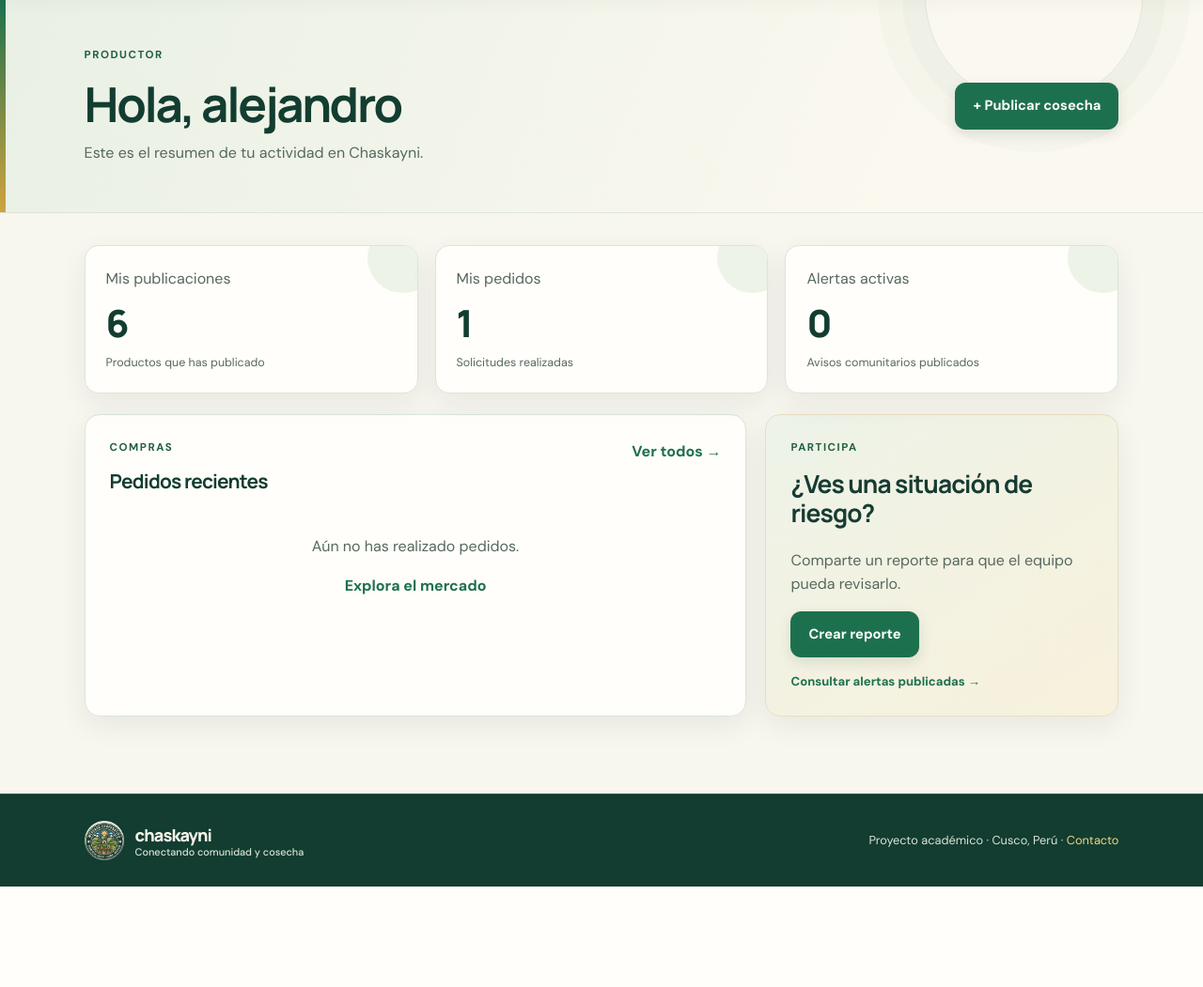
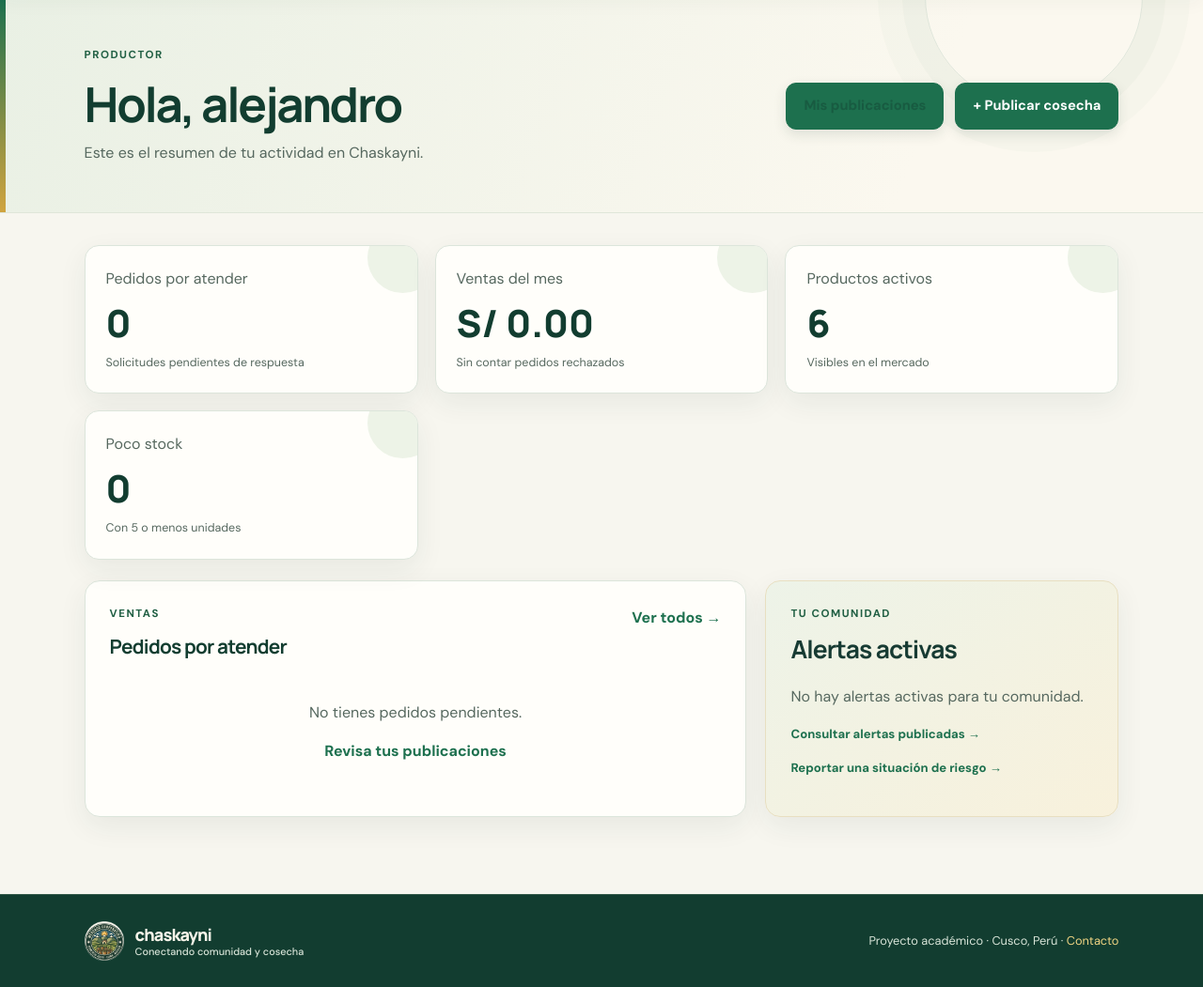
Before and after one commit to Josecarlos1004/Chaskayni, a Laravel app: page /panel in a window 1280 px wide. Shown: the part 82-1133 px from the top of the page at 94% size. Before the commit the page ends 1026 px from the top, so only its background shows below. Run offline with Laravel 12, Linux system fonts and the light colour scheme; a user stored in the database is signed in; data comes from the database, SQL or seed files in the repository; tables that the repository leaves empty hold one stand-in row (values such as "Sample post").

Commit message:
Mejora del panel del productor
Ahora el productor ve sus ventas y pedidos, y ya no las compras que nunca podía tener

```diff
--- a/resources/views/panel.blade.php
+++ b/resources/views/panel.blade.php
@@ -1,9 +1,16 @@
 @extends('layouts.app')
 @section('titulo', 'Mi panel')
 @section('content')
-<section class="encabezado-pagina"><div><span class="sobrelinea">{{ ucfirst(auth()->user()->rol) }}</span><h1>Hola, {{ auth()->user()->name }}</h1><p>Este es el resumen de tu actividad en Chaskayni.</p></div>@if (auth()->user()->esProductor())<a class="boton" href="{{ route('productos.crear') }}">+ Publicar cosecha</a>@endif</section>
+<section class="encabezado-pagina"><div><span class="sobrelinea">{{ ucfirst(auth()->user()->rol) }}</span><h1>Hola, {{ auth()->user()->name }}</h1><p>Este es el resumen de tu actividad en Chaskayni.</p></div>@if (auth()->user()->esProductor())<div class="acciones-portada"><a class="boton boton-contorno" href="{{ route('productos.mis') }}">Mis publicaciones</a><a class="boton" href="{{ route('productos.crear') }}">+ Publicar cosecha</a></div>@endif</section>
+@if (auth()->user()->esProductor())
+<section class="seccion seccion-superior"><div class="cuadricula-estadisticas cuadricula-estadisticas-cuatro"><article class="tarjeta-estadistica"><span>Pedidos por atender</span><strong>{{ $pedidosPendientes }}</strong><small>Solicitudes pendientes de respuesta</small></article><article class="tarjeta-estadistica"><span>Ventas del mes</span><strong>S/ {{ number_format($ventasMes, 2) }}</strong><small>Sin contar pedidos rechazados</small></article><article class="tarjeta-estadistica"><span>Productos activos</span><strong>{{ $productosActivos }}</strong><small>Visibles en el mercado</small></article><article class="tarjeta-estadistica"><span>Poco stock</span><strong>{{ $productosPocoStock }}</strong><small>Con 5 o menos unidades</small></article></div>
+<div class="cuadricula-panel"><article class="panel"><div class="encabezado-panel"><div><span class="sobrelinea">Ventas</span><h2>Pedidos por atender</h2></div><a class="enlace-texto" href="{{ route('pedidos.recibidos') }}">Ver todos →</a></div>
+@forelse ($pedidosPorAtender as $pedido)<div class="fila-pedido"><div><strong>Pedido #{{ $pedido->id }} · {{ $pedido->comprador?->name ?: 'Comprador no disponible' }}</strong><small>{{ $pedido->created_at->format('d/m/Y H:i') }} · {{ $pedido->detalles->first()?->producto?->nombre ?: 'Producto no disponible' }}</small></div><span class="etiqueta-estado {{ $pedido->claseEstado() }}">{{ $pedido->nombreEstado() }}</span><strong>S/ {{ number_format((float) $pedido->total, 2) }}</strong></div>@empty<div class="vacio-en-linea"><p>No tienes pedidos pendientes.</p><a href="{{ route('productos.mis') }}">Revisa tus publicaciones</a></div>@endforelse</article>
+<aside class="panel panel-resaltado"><span class="sobrelinea">Tu comunidad</span><h2>Alertas activas</h2>@forelse ($alertasComunidad as $alerta)<p><strong>{{ $alerta->titulo }}</strong><br><small>{{ $alerta->comunidad?->nombre ?: 'Alerta general' }} · {{ ucfirst($alerta->nivel) }}</small></p>@empty<p>No hay alertas activas para tu comunidad.</p>@endforelse<a class="enlace-lateral" href="{{ route('alertas.indice') }}">Consultar alertas publicadas →</a><a class="enlace-lateral" href="{{ route('riesgos.crear') }}">Reportar una situación de riesgo →</a></aside></div></section>
+@else
 <section class="seccion seccion-superior"><div class="cuadricula-estadisticas"><article class="tarjeta-estadistica"><span>Mis publicaciones</span><strong>{{ $cantidadPublicaciones }}</strong><small>Productos que has publicado</small></article><article class="tarjeta-estadistica"><span>Mis pedidos</span><strong>{{ $cantidadPedidos }}</strong><small>Solicitudes realizadas</small></article><article class="tarjeta-estadistica"><span>Alertas activas</span><strong>{{ $cantidadAlertas }}</strong><small>Avisos comunitarios publicados</small></article></div>
 <div class="cuadricula-panel"><article class="panel"><div class="encabezado-panel"><div><span class="sobrelinea">Compras</span><h2>Pedidos recientes</h2></div><a class="enlace-texto" href="{{ route('pedidos.indice') }}">Ver todos →</a></div>
 @forelse ($pedidosRecientes as $pedido)<div class="fila-pedido"><div><strong>Pedido #{{ $pedido->id }}</strong><small>{{ $pedido->created_at->format('d/m/Y') }} · {{ $pedido->detalles->first()?->producto?->nombre ?: 'Producto no disponible' }}</small></div><span class="etiqueta-estado {{ $pedido->claseEstado() }}">{{ ucfirst($pedido->estado) }}</span><strong>S/ {{ number_format((float) $pedido->total, 2) }}</strong></div>@empty<div class="vacio-en-linea"><p>Aún no has realizado pedidos.</p><a href="{{ route('mercado.indice') }}">Explora el mercado</a></div>@endforelse</article>
 <aside class="panel panel-resaltado"><span class="sobrelinea">Participa</span><h2>¿Ves una situación de riesgo?</h2><p>Comparte un reporte para que el equipo pueda revisarlo.</p><a class="boton boton-oscuro" href="{{ route('riesgos.crear') }}">Crear reporte</a><a class="enlace-lateral" href="{{ route('alertas.indice') }}">Consultar alertas publicadas →</a></aside></div></section>
+@endif
 @endsection
```
